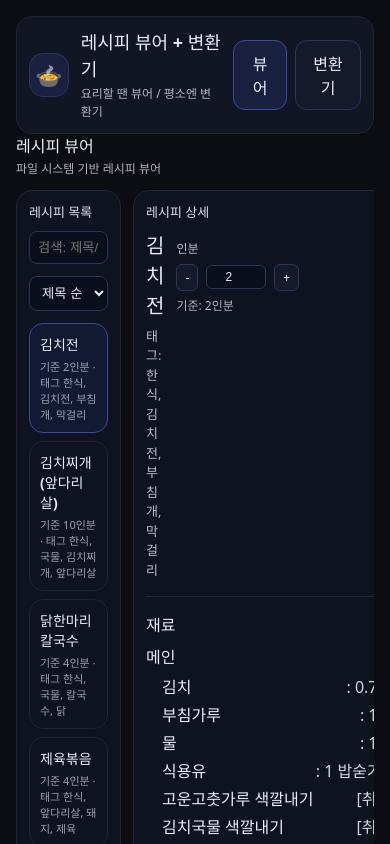
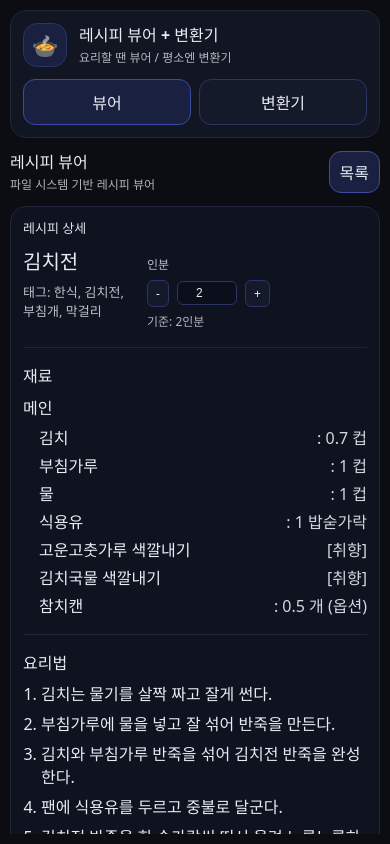
Before and after one commit to glamboy77-tech/RecipeBook, a React (Vite) app in the folder recipe-jsonizer/: page / in a window 390 px wide. Built offline with nearby package versions, Linux system fonts and the light colour scheme.

Commit message:
폰 최적화

```diff
--- a/recipe-jsonizer/src/App.jsx
+++ b/recipe-jsonizer/src/App.jsx
@@ -1,10 +1,85 @@
-import React, { useState } from "react";
+import React, { useMemo, useState } from "react";
 import RecipeViewer from "./components/RecipeViewer";
 import RecipeConverter from "./components/RecipeConverter";
+import { useMediaQuery } from "./lib/useMediaQuery";
 
 export default function App() {
+  const isMobile = useMediaQuery("(max-width: 768px)");
+
   // UI tab
   const [tab, setTab] = useState("viewer"); // "viewer" | "converter"
+
+  const styles = useMemo(() => {
+    const pagePadding = isMobile ? 10 : 16;
+
+    return {
+      page: {
+        fontFamily: "system-ui, -apple-system, Segoe UI, Roboto, sans-serif",
+        padding: pagePadding,
+        background: "#0b0d12",
+        color: "#e8ecf3",
+        height: "100vh",
+        overflow: "hidden", // body 스크롤 제거
+        display: "flex",
+        flexDirection: "column",
+        gap: 12,
+      },
+      header: {
+        display: "flex",
+        justifyContent: "space-between",
+        alignItems: isMobile ? "stretch" : "center",
+        flexDirection: isMobile ? "column" : "row",
+        gap: 12,
+        padding: 12,
+        borderRadius: 16,
+        background: "#121623",
+        border: "1px solid #1f263a",
+        flexShrink: 0,
+      },
+      brand: { display: "flex", alignItems: "center", gap: 12, minWidth: 0 },
+      logo: {
+        width: 44,
+        height: 44,
+        borderRadius: 14,
+        display: "grid",
+        placeItems: "center",
+        background: "#1a2140",
+        border: "1px solid #2a3566",
+        fontSize: 22,
+        flex: "0 0 auto",
+      },
+      title: { fontWeight: 800, fontSize: isMobile ? 16 : 18, whiteSpace: "nowrap", overflow: "hidden", textOverflow: "ellipsis" },
+      subTitle: { opacity: 0.75, fontSize: 12, marginTop: 2, whiteSpace: "nowrap", overflow: "hidden", textOverflow: "ellipsis" },
+      tabs: { display: "flex", gap: 8 },
+      // React 경고 방지: border(축약) + borderColor(비축약) 혼용 금지
+      tabBtn: {
+        padding: isMobile ? "10px 12px" : "10px 14px",
+        borderRadius: 12,
+        borderWidth: 1,
+        borderStyle: "solid",
+        borderColor: "#2a3566",
+        background: "#151a2a",
+        color: "#e8ecf3",
+        cursor: "pointer",
+        whiteSpace: "nowrap",
+        flex: isMobile ? 1 : "0 0 auto",
+        minWidth: isMobile ? 0 : undefined,
+      },
+      tabActive: { background: "#1a2140", borderColor: "#3b4aa3" },
+
+      main: {
+        flex: 1,
+        display: "flex",
+        flexDirection: "column",
+        minHeight: 0,
+        overflow: "auto",
+      },
+      content: {
+        minHeight: 0,
+        height: "100%",
+      },
+    };
+  }, [isMobile]);
 
   // Converter -> download recipe as JSON file
   const addRecipeFromJsonObject = (obj) => {
@@ -74,45 +149,3 @@ export default function App() {
     </div>
   );
 }
-
-const styles = {
-  page: {
-    fontFamily: "system-ui, -apple-system, Segoe UI, Roboto, sans-serif",
-    padding: 16,
-    background: "#0b0d12",
-    color: "#e8ecf3",
-    height: "100vh",
-    overflow: "hidden" // body 스크롤 제거
-  },
-  header: {
-    display: "flex",
-    justifyContent: "space-between",
-    alignItems: "center",
-    gap: 12,
-    padding: 12,
-    borderRadius: 16,
-    background: "#121623",
-    border: "1px solid #1f263a",
-    flexShrink: 0 // header가 축소되지 않도록
-  },
-  brand: { display: "flex", alignItems: "center", gap: 12 },
-  logo: { width: 44, height: 44, borderRadius: 14, display: "grid", placeItems: "center", background: "#1a2140", border: "1px solid #2a3566", fontSize: 22 },
-  title: { fontWeight: 800, fontSize: 18 },
-  subTitle: { opacity: 0.75, fontSize: 12, marginTop: 2 },
-  tabs: { display: "flex", gap: 8 },
-  // React 경고 방지: border(축약) + borderColor(비축약) 혼용 금지
-  tabBtn: { padding: "10px 14px", borderRadius: 12, borderWidth: 1, borderStyle: "solid", borderColor: "#2a3566", background: "#151a2a", color: "#e8ecf3", cursor: "pointer" },
-  tabActive: { background: "#1a2140", borderColor: "#3b4aa3" },
-
-  main: {
-    display: "flex",
-    flexDirection: "column",
-    minHeight: 0, // Grid/Flex 자식이 overflow를 제대로 먹도록
-    height: "calc(100vh - 16px - 16px - 72px - 12px)", // page padding + header height + main padding
-    overflow: "auto" // 여기만 스크롤 허용
-  },
-  content: {
-    minHeight: 0, // 자식이 overflow를 제대로 먹도록
-    height: "100%" // 부모(main)의 높이를 꽉 채움
-  },
-};
--- a/recipe-jsonizer/src/components/RecipeConverter.jsx
+++ b/recipe-jsonizer/src/components/RecipeConverter.jsx
@@ -1,5 +1,6 @@
 import React, { useMemo, useState } from "react";
 import RecipeViewer from "./RecipeViewer";
+import { useMediaQuery } from "../lib/useMediaQuery";
 
 /** ---------- utils ---------- **/
 function slugifyId(title) {
@@ -411,6 +412,7 @@ const exampleText = `제목 : 닭한마리 칼국수
 4. 남은 국물에 밥, 계란, 김가루, 참기름을 넣고 죽을 끓인다.`;
 
 export default function RecipeConverter({ onCreate }) {
+  const isMobile = useMediaQuery("(max-width: 768px)");
   const [inputText, setInputText] = useState("");
   const [titleOverride, setTitleOverride] = useState("");
   const [servings, setServings] = useState(4);
@@ -469,7 +471,7 @@ export default function RecipeConverter({ onCreate }) {
         </div>
       </div>
 
-      <div style={styles.grid2}>
+      <div style={{ ...styles.grid2, gridTemplateColumns: isMobile ? "1fr" : styles.grid2.gridTemplateColumns }}>
         <div style={styles.card}>
           <div style={styles.cardTitle}>입력 (텍스트 레시피)</div>
           <textarea
--- a/recipe-jsonizer/src/components/RecipeViewer.jsx
+++ b/recipe-jsonizer/src/components/RecipeViewer.jsx
@@ -1,7 +1,9 @@
 import React, { useEffect, useMemo, useState } from "react";
 import { formatIngredientNote, scaleIngredientAmount } from "../lib/recipe";
+import { useMediaQuery } from "../lib/useMediaQuery";
 
 function RecipeViewerEmbedded({ recipe }) {
+  const isMobile = useMediaQuery("(max-width: 768px)");
   const [targetServings, setTargetServings] = useState(recipe?.base_servings || 4);
 
   const base = recipe?.base_servings || 1;
@@ -52,7 +54,7 @@ function RecipeViewerEmbedded({ recipe }) {
             )}
           </div>
 
-          <div style={styles.grid2}>
+          <div style={{ ...styles.grid2, gridTemplateColumns: isMobile ? "1fr" : styles.grid2.gridTemplateColumns }}>
             <div style={{ ...styles.card, backgroundColor: "#121623", border: "1px solid #1f263a" }}>
               <div style={styles.cardTitle}>재료</div>
               {(recipe?.ingredient_groups || []).map((g, gIdx) => (
@@ -120,10 +122,12 @@ function RecipeViewerEmbedded({ recipe }) {
 }
 
 function RecipeViewerApp() {
+  const isMobile = useMediaQuery("(max-width: 768px)");
   const [recipes, setRecipes] = useState([]);
   const [query, setQuery] = useState("");
   const [selectedId, setSelectedId] = useState(null);
   const [targetServings, setTargetServings] = useState(4);
+  const [mobilePane, setMobilePane] = useState("list"); // 'list' | 'detail'
   const [loading, setLoading] = useState(true);
   const [error, setError] = useState("");
   const [sortBy, setSortBy] = useState("title");
@@ -166,6 +170,12 @@ function RecipeViewerApp() {
   }, []);
 
   const selected = useMemo(() => recipes.find((r) => r.id === selectedId) || null, [recipes, selectedId]);
+
+  // 모바일에서 선택이 생기면 자동으로 상세로 이동
+  useEffect(() => {
+    if (!isMobile) return;
+    if (selectedId) setMobilePane("detail");
+  }, [isMobile, selectedId]);
 
   const filtered = useMemo(() => {
     const q = query.trim().toLowerCase();
@@ -245,15 +255,32 @@ function RecipeViewerApp() {
   return (
     <div style={styles.panel}>
       <div style={styles.panelHeader}>
-        <div>
+        <div style={{ minWidth: 0 }}>
           <div style={styles.panelTitle}>레시피 뷰어</div>
           <div style={styles.panelHint}>파일 시스템 기반 레시피 뷰어</div>
         </div>
+
+        {isMobile ? (
+          <div style={{ display: "flex", gap: 8 }}>
+            <button
+              style={{
+                ...styles.primaryBtn,
+                padding: "8px 10px",
+                borderRadius: 12,
+              }}
+              onClick={() => setMobilePane((p) => (p === "list" ? "detail" : "list"))}
+              disabled={!selectedId && mobilePane === "list"}
+              title="목록/상세 전환"
+            >
+              {mobilePane === "list" ? "상세" : "목록"}
+            </button>
+          </div>
+        ) : null}
       </div>
 
-      <div style={styles.grid2}>
+      <div style={{ ...styles.grid2, gridTemplateColumns: isMobile ? "1fr" : styles.grid2.gridTemplateColumns }}>
         {/* 왼쪽: 목록 + 검색 */}
-        <div style={styles.card}>
+        <div style={{ ...styles.card, ...(isMobile && mobilePane !== "list" ? styles.mobileHidden : {}) }}>
           <div style={styles.cardTitle}>레시피 목록</div>
           <input
             value={query}
@@ -285,6 +312,7 @@ function RecipeViewerApp() {
                   onClick={() => {
                     setSelectedId(r.id);
                     setTargetServings(r.base_servings || 4);
+                    if (isMobile) setMobilePane("detail");
                   }}
                   style={{
                     ...styles.listItem,
@@ -302,7 +330,7 @@ function RecipeViewerApp() {
         </div>
 
         {/* 오른쪽: 재료 + 요리법 */}
-        <div style={styles.card}>
+        <div style={{ ...styles.card, ...(isMobile && mobilePane !== "detail" ? styles.mobileHidden : {}) }}>
           <div style={styles.cardTitle}>레시피 상세</div>
           {!selected ? (
             <div style={styles.emptyBox}>레시피를 선택해줘.</div>
@@ -492,6 +520,9 @@ const styles = {
   stepItem: { marginBottom: 8, lineHeight: 1.4 },
   memo: { whiteSpace: "pre-wrap", opacity: 0.8, color: "#e8ecf3" },
 
+  // 모바일에서 한쪽 패널 숨김
+  mobileHidden: { display: "none" },
+
   // 계량 기준 안내 스타일
   measurementGuide: { padding: 12, borderRadius: 12, border: "1px solid #2a3566", background: "#0b0f1b", marginTop: 8 },
   guideTitle: { fontWeight: 800, fontSize: 13, marginBottom: 6, color: "#e8ecf3" },
--- /dev/null
+++ b/recipe-jsonizer/src/lib/useMediaQuery.js
@@ -0,0 +1,34 @@
+import { useEffect, useState } from "react";
+
+/**
+ * React hook: media query match 상태를 구독
+ * - SSR은 고려하지 않는(현재 Vite CSR) 전제
+ */
+export function useMediaQuery(query) {
+  const getMatch = () => {
+    if (typeof window === "undefined" || !window.matchMedia) return false;
+    return window.matchMedia(query).matches;
+  };
+
+  const [matches, setMatches] = useState(getMatch);
+
+  useEffect(() => {
+    if (!window.matchMedia) return;
+
+    const mql = window.matchMedia(query);
+    const onChange = () => setMatches(mql.matches);
+
+    // 초기값 동기화
+    onChange();
+
+    if (mql.addEventListener) mql.addEventListener("change", onChange);
+    else mql.addListener(onChange);
+
+    return () => {
+      if (mql.removeEventListener) mql.removeEventListener("change", onChange);
+      else mql.removeListener(onChange);
+    };
+  }, [query]);
+
+  return matches;
+}
```
